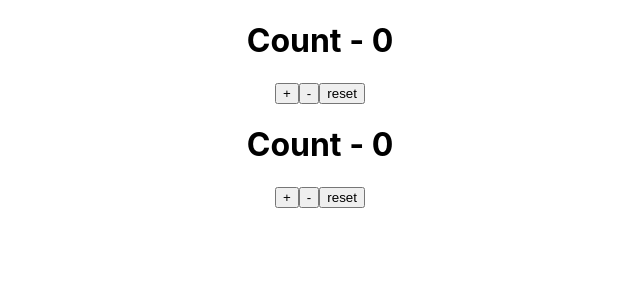
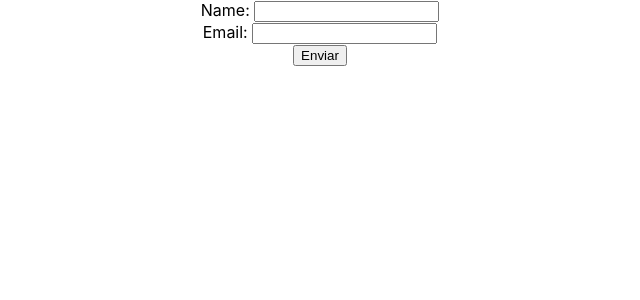
Before and after one commit to EufranioDiogo/react-learning, a React (Create React App) app: page / in a window 1280 px wide. Shown: the top 300 px of the page, without its empty margins (320-960 px from the left). Built offline with nearby package versions, Linux system fonts and the light colour scheme.

Commit message:
chore: Lesson 33

```diff
--- a/src/App.js
+++ b/src/App.js
@@ -4,7 +4,7 @@ import Posts from "./Learning Redux/Posts";
 import TitleModifier from "./Learning Hooks/Lesson 7/TitleModifier";
 import HookMouse from "./Learning Hooks/Lesson 9/HookMouse";
 import HiderButton from "./Learning Hooks/Lesson 10/HiderButton";
-import DataFetching from "./Learning Hooks/Lesson 32/CounterOne";
+import DataFetching from "./Learning Hooks/Lesson 33/UserForm";
 import DataFetching1 from "./Learning Hooks/Lesson 32/CounterTwo";
 
 const initialState = {
@@ -47,7 +47,6 @@ function App() {
   return (
     <div className="App">
       <DataFetching />
-      <DataFetching1 />
     </div>
   );
 }
--- /dev/null
+++ b/src/Learning Hooks/Lesson 33/Hooks/useInput.js
@@ -0,0 +1,16 @@
+import { useState } from "react";
+
+function useInput(initialValue) {
+  const [value, setValue] = useState(initialValue);
+
+  const bind = {
+    value,
+    onChange: (e) => {
+      setValue(e.target.value);
+    },
+  };
+
+  return [value, bind];
+}
+
+export default useInput;
--- /dev/null
+++ b/src/Learning Hooks/Lesson 33/UserForm.js
@@ -0,0 +1,29 @@
+import React, { useState } from "react";
+import useInput from "./Hooks/useInput";
+
+function UserForm() {
+  const [name, nameBind] = useInput("");
+  const [email, emailBind] = useInput("");
+
+  const handleSubmit = (e) => {
+    e.preventDefault();
+    console.log(e.target);
+  };
+  return (
+    <div>
+      <form onSubmit={handleSubmit}>
+        <div>
+          Name: <input type="text" {...nameBind} name="name"></input>
+        </div>
+        <div>
+          Email: <input type="email" {...emailBind} name="email"></input>
+        </div>
+        <div>
+          <input type="submit" value="Enviar"></input>
+        </div>
+      </form>
+    </div>
+  );
+}
+
+export default UserForm;
```
